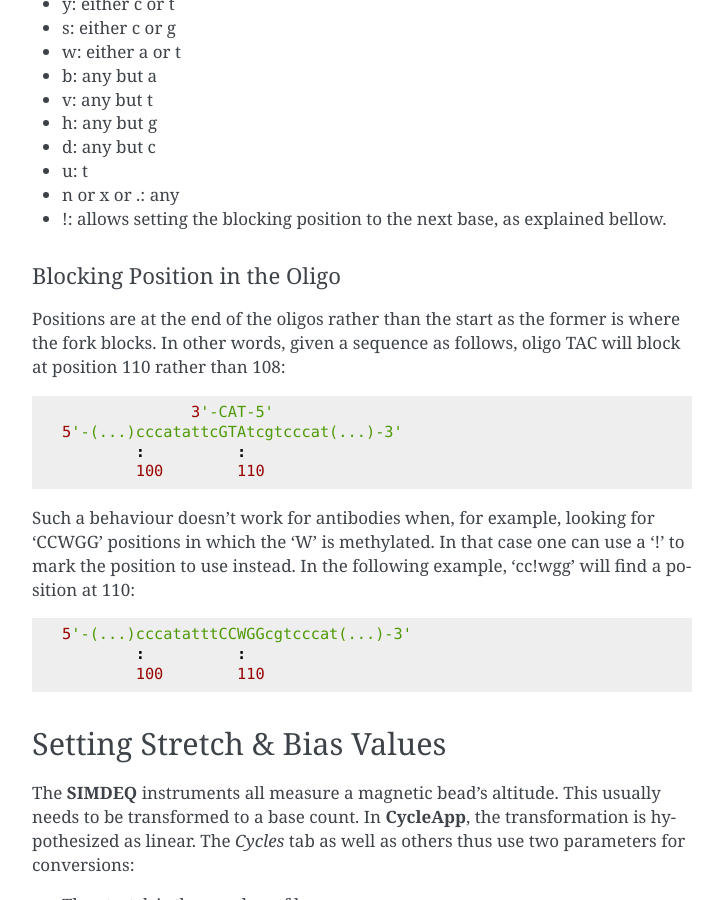
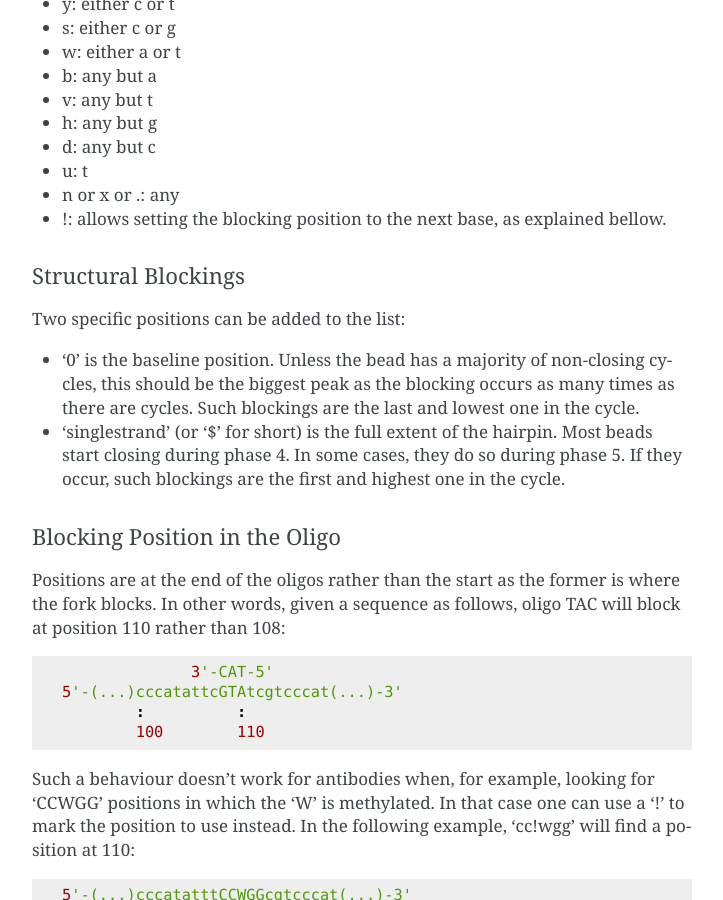
Before and after one commit to depixusgenome/trackanalysis, a Sphinx documentation site: the page built from doc/cycles.rst, in a window 1280 px wide and 900 px high, scrolled down 1686 px. Shown: the whole window, without its empty margins (388-1111 px from the left). Built offline with Sphinx 7.4.7, drawn with Linux system fonts in a browser that asks for light colours.

Commit message:
:doc: cycles

```diff
--- a/doc/cycles.rst
+++ b/doc/cycles.rst
@@ -64,6 +64,19 @@ The following alphabet is recognized, allowing for more complex expressions:
 * u: t
 * n or x or .: any
 * !: allows setting the blocking position to the next base, as explained bellow.
+
+Structural Blockings
+^^^^^^^^^^^^^^^^^^^^
+
+Two specific positions can be added to the list:
+
+* '0' is the baseline position. Unless the bead has a majority of non-closing
+  cycles, this should be the biggest peak as the blocking occurs as many times
+  as there are cycles. Such blockings are the last and lowest one in the cycle.
+
+* 'singlestrand' (or '$' for short) is the full extent of the hairpin. Most
+  beads start closing during phase 4. In some cases, they do so during phase 5.
+  If they occur, such blockings are the first and highest one in the cycle.
 
 Blocking Position in the Oligo
 ^^^^^^^^^^^^^^^^^^^^^^^^^^^^^^
```
